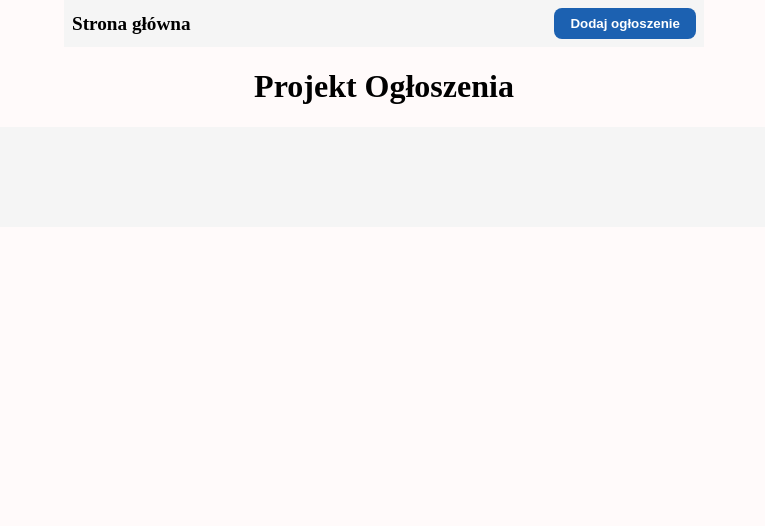
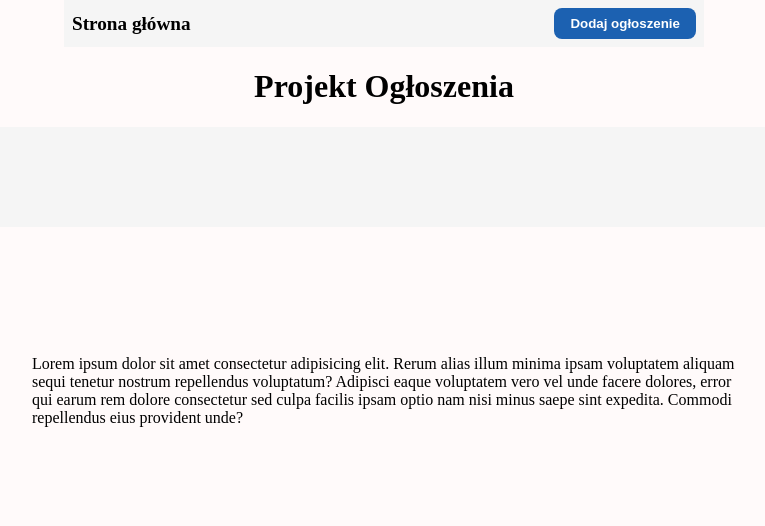
Before and after one commit to michaldudek11/projekt-ogloszenia, a plain HTML site: page Front/index.html in a window 1280 px wide. Shown: the whole page, without its empty margins (256-1021 px from the left). Drawn offline with Linux system fonts and the light colour scheme; no server answers.

Commit message:
Placeholder stopki

```diff
--- a/Front/home.css
+++ b/Front/home.css
@@ -50,3 +50,8 @@ nav ul {
   font-size: 0.9rem;
   font-weight: normal;
 }
+
+footer {
+  margin: 2rem;
+  padding: 5rem 20%;
+}
--- a/Front/index.html
+++ b/Front/index.html
@@ -54,5 +54,8 @@
     </main>
   </div>
 
+  <footer>
+    <p>Lorem ipsum dolor sit amet consectetur adipisicing elit. Rerum alias illum minima ipsam voluptatem aliquam sequi tenetur nostrum repellendus voluptatum? Adipisci eaque voluptatem vero vel unde facere dolores, error qui earum rem dolore consectetur sed culpa facilis ipsam optio nam nisi minus saepe sint expedita. Commodi repellendus eius provident unde?</p>
+  </footer>
   </body>
 </html>
```
